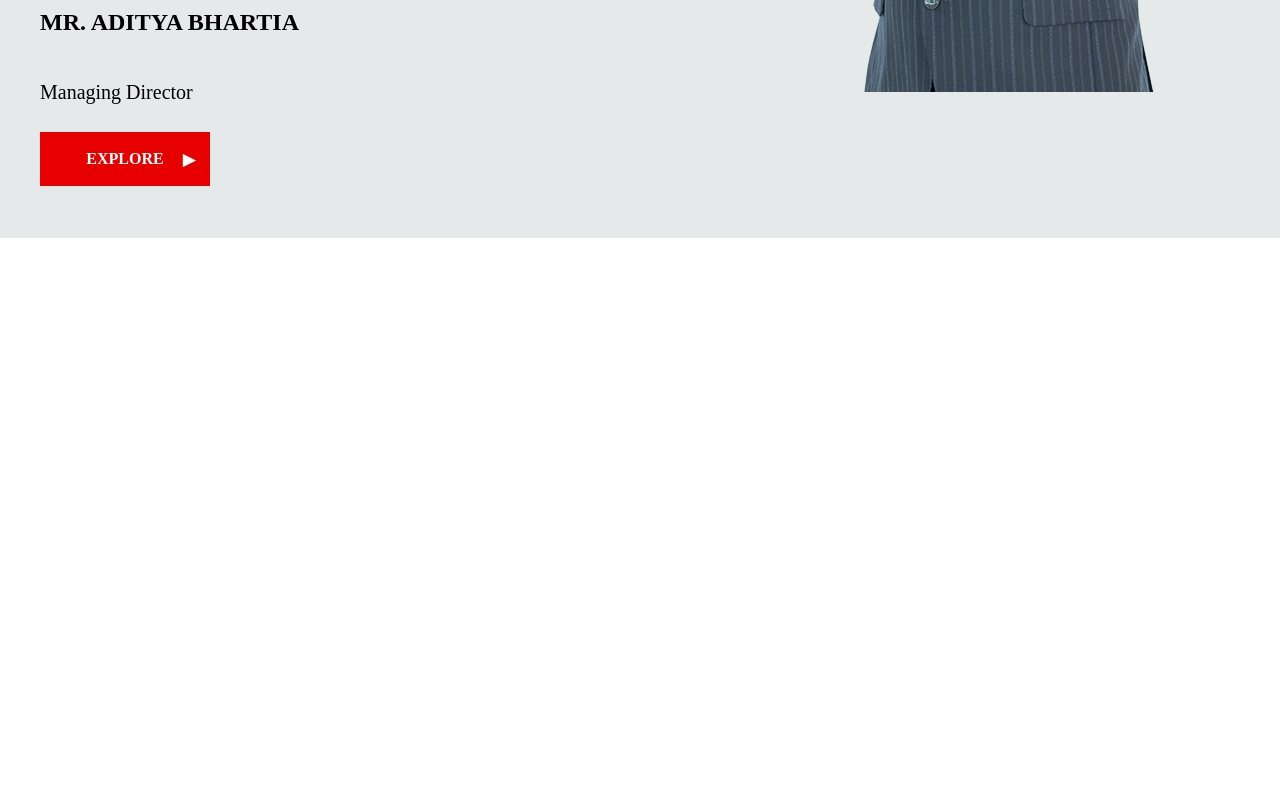
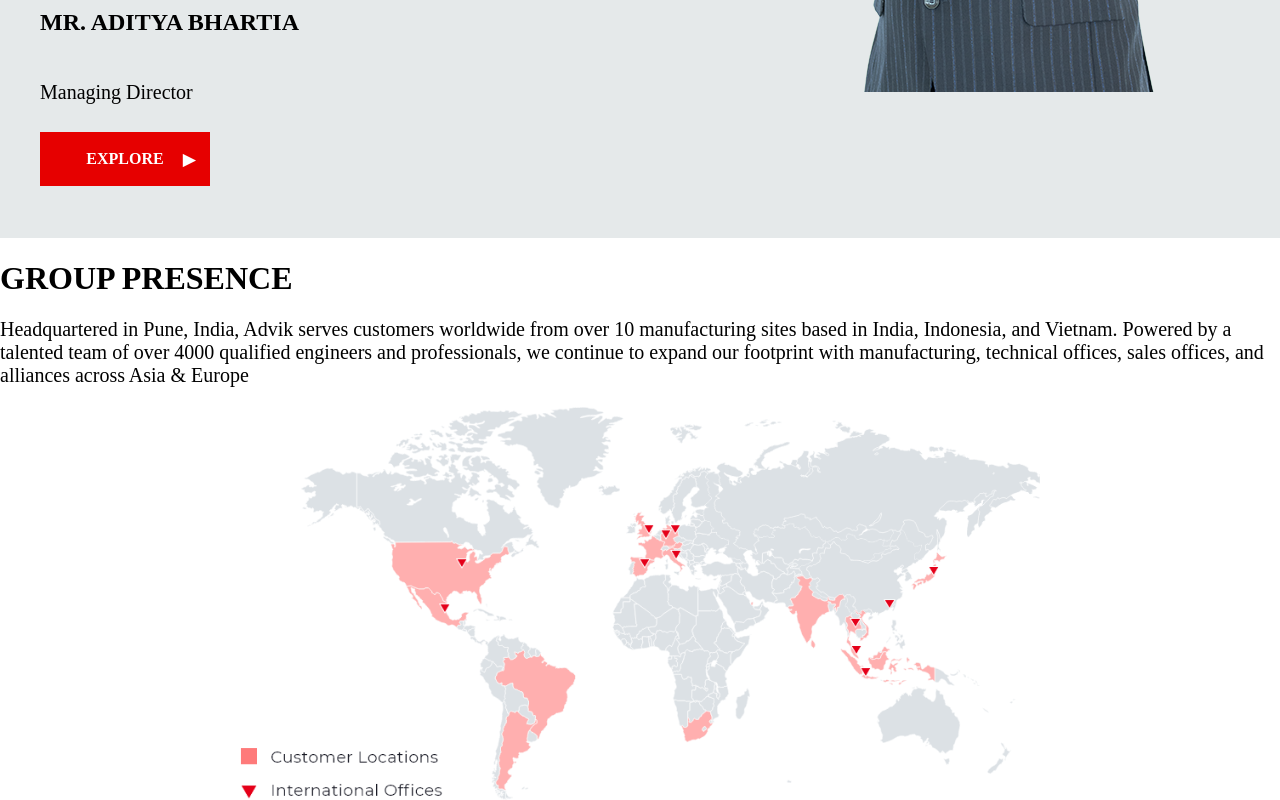
Before and after one commit to w3-80717/aSquareRealtorsAssignment, a React (Create React App) app in the folder frontend/: page / in a window 1280 px wide. Shown: the part 3762-4562 px from the top of the page. Before the commit the page ends 4000 px from the top, so only its background shows below. Built offline with nearby package versions, Linux system fonts and the light colour scheme.

Commit message:
Group Presence Completed

```diff
--- a/frontend/src/App.js
+++ b/frontend/src/App.js
@@ -2,6 +2,7 @@
 import './App.css';
 import About from './Component/About';
 import Careers from './Component/Careers';
+import GroupPresence from './Component/GroupPresence';
 import { Hero } from './Component/Hero';
 import MDMessage from './Component/MDMessage';
 import Navbar from './Component/Navbar';
@@ -17,6 +18,7 @@ function App() {
      <Careers/>
      <Newsroom/>
      <MDMessage/>
+     <GroupPresence/>
     </div>
   );
 }
--- /dev/null
+++ b/frontend/src/Component/GroupPresence.jsx
@@ -0,0 +1,19 @@
+import React from 'react'
+
+function GroupPresence() {
+  return (
+    <div>
+        <h1>GROUP PRESENCE</h1>
+        <p style={
+            {
+        "fontSize":"20px"
+    }
+    }>Headquartered in Pune, India, Advik serves customers worldwide from over 10 manufacturing sites based in India, Indonesia, and Vietnam. Powered by a talented team of over 4000 qualified engineers and professionals, we continue to expand our footprint with manufacturing, technical offices, sales offices, and alliances across Asia & Europe</p>
+    <div style={{"display":"flex", "justifyContent":"center"}}>
+        <img  style={{"width":"800px" }} src='GROUP-PRESENCE3.png' alt='group'/>
+        </div>
+    </div>
+  )
+}
+
+export default GroupPresence
```
Also changed, not shown: frontend/public/GROUP-PRESENCE3.png (added).
